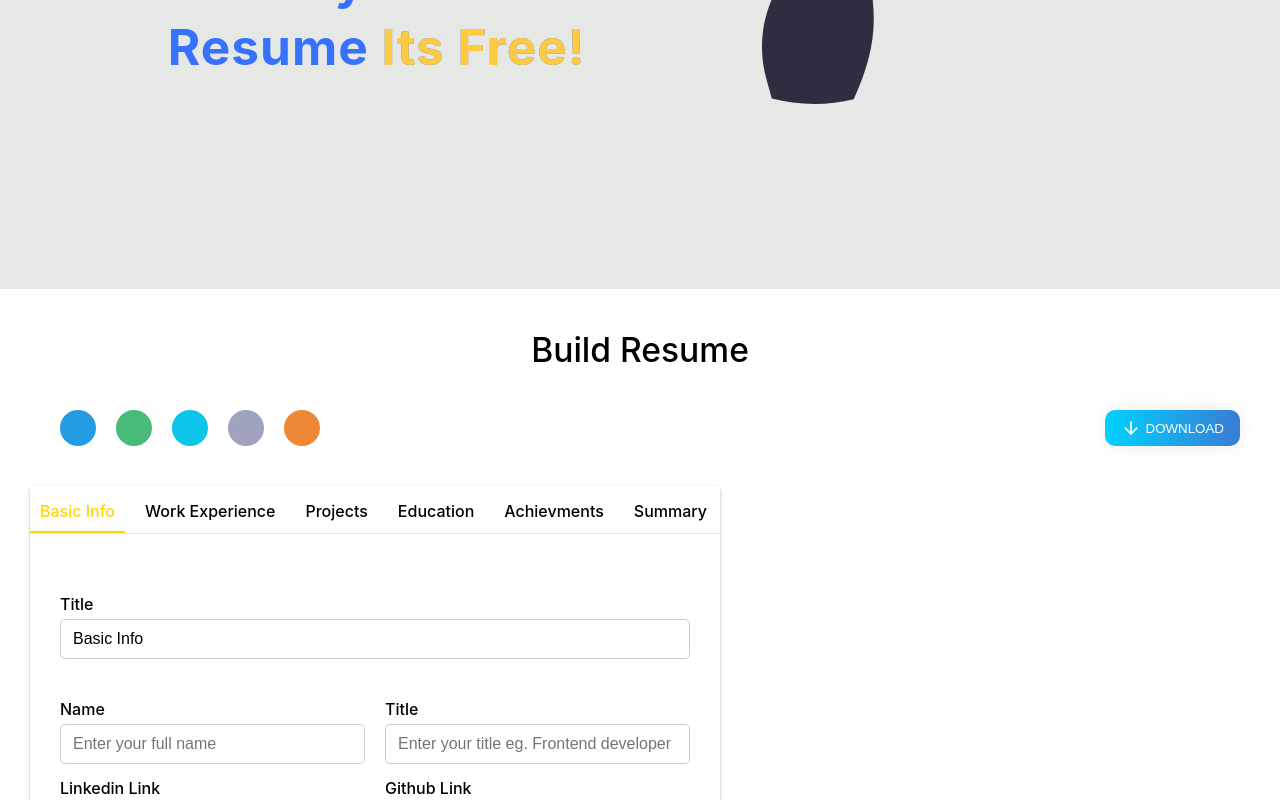
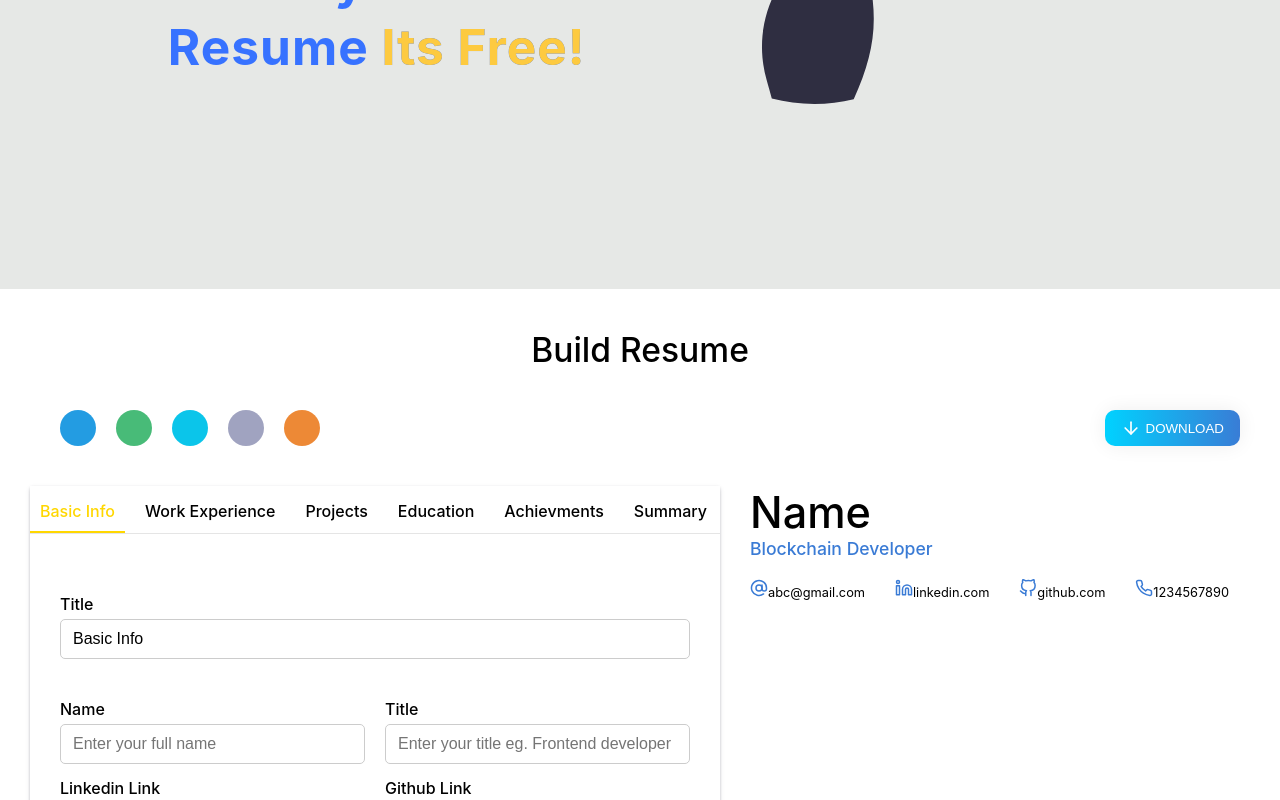
Before and after one commit to RealOtakuBoi/resumebuilder, a React (Create React App) app: page / in a window 1280 px wide. Shown: the part 391-1191 px from the top of the page. Built offline with nearby package versions, Linux system fonts and the light colour scheme.

Commit message:
making resume skeleton

```diff
--- a/src/Components/Resume/Resume.js
+++ b/src/Components/Resume/Resume.js
@@ -4,10 +4,35 @@ import React from 'react'
 
 import Styles from './Resume.module.css'
 
+import { GitHub } from 'react-feather'
+import { Linkedin } from 'react-feather'
+import { AtSign } from 'react-feather'
+import { Phone } from 'react-feather'
+
 function Resume() {
   return (
     <div className={Styles.container}>
+        <div className={Styles.header}>
+            <p className={Styles.heading}>Name</p>
+            <p className={Styles.subHeading}>Blockchain Developer</p>
 
+            <div className={Styles.links}>
+                <div className={Styles.link}>
+                    <AtSign/>
+                    abc@gmail.com</div>
+                <div className={Styles.link}>
+                    <Linkedin/>
+                    linkedin.com</div>
+                <div className={Styles.link}>
+                    <GitHub/>
+                    github.com</div>
+
+                <div className={Styles.link}>
+                    <Phone/>
+                    1234567890</div>
+
+            </div>
+        </div>
     </div>
   )
 }
--- a/src/Components/Resume/Resume.module.css
+++ b/src/Components/Resume/Resume.module.css
@@ -4,4 +4,43 @@
     height: fit-content;
     flex: 1;
     box-shadow: 0px 1px 2px 0px, rgba(60, 64, 67, 0.15);
+
+    --color: #3a7bd5;
 }
+
+.header{
+    display: flex;
+    flex-direction: column;
+    /* gap:10px; */
+}
+
+.header .heading{
+    font-size: 2.7rem;
+    font-weight: 500;
+    text-transform: capitalize;
+}
+
+.header .subHeading{
+    color: var(--color);
+    font-weight: 500;
+    font-size: 1.1rem;
+}
+
+.header .links{
+    display: flex;
+    gap: 30px;
+    flex-wrap: wrap;
+    row-gap: 10px;
+    margin-top: 20px;
+}
+
+.header .link{
+    font-size: 0.8rem;
+
+}
+
+.header .link svg{
+    color: var(--color);
+    height: 18px;
+    width: 18px;
+}
```
